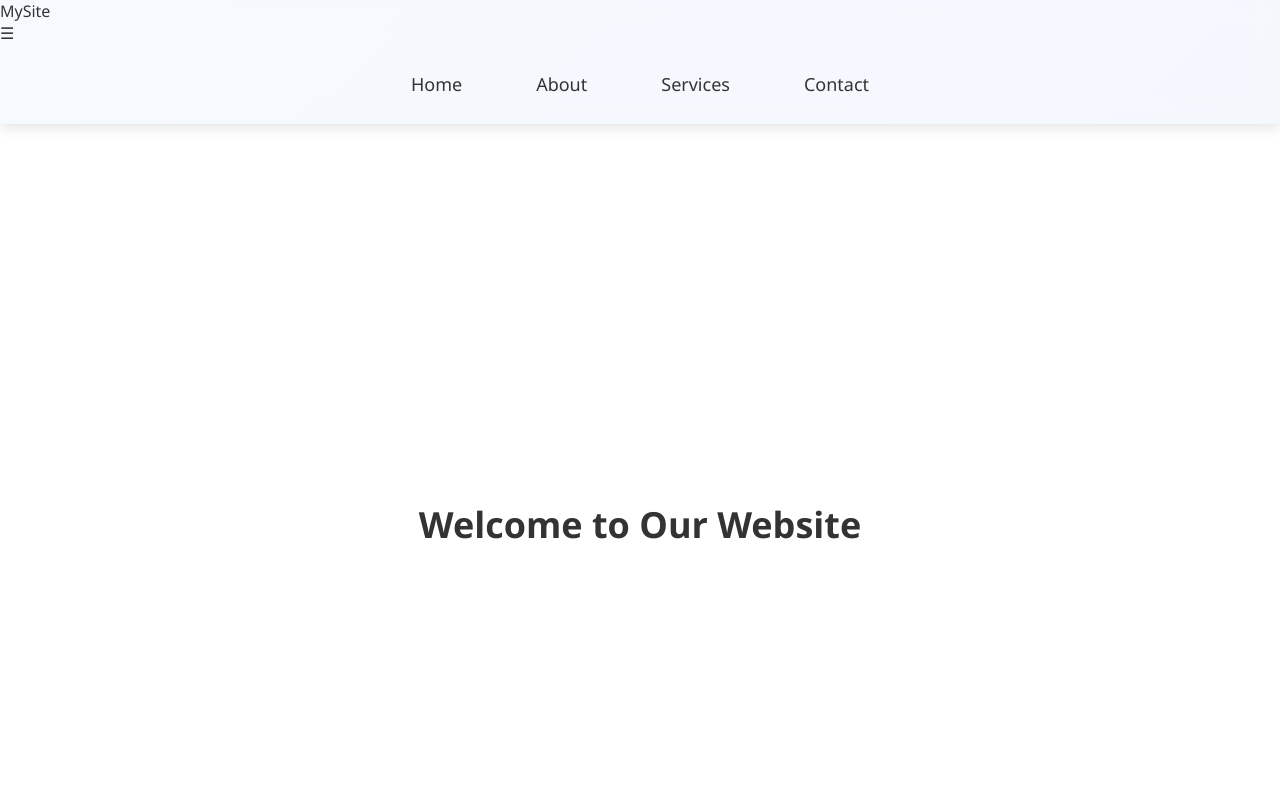
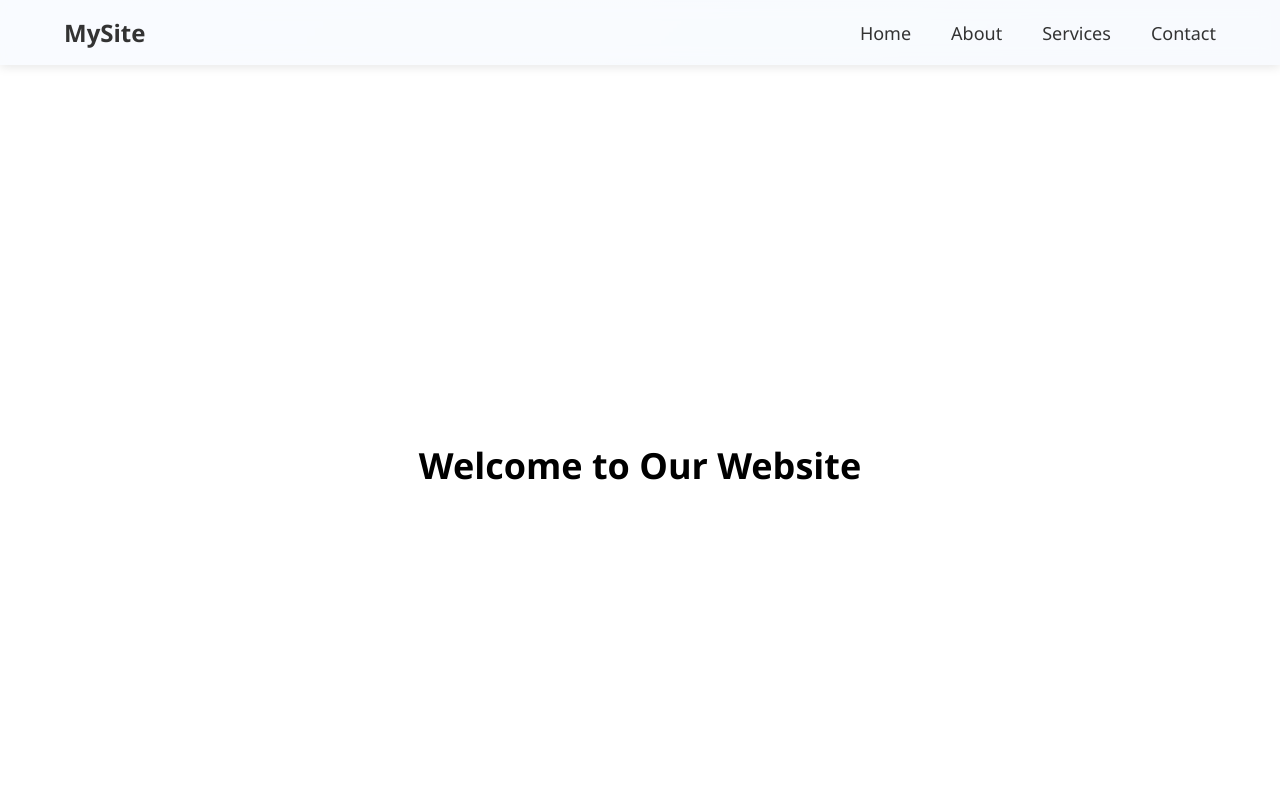
Before and after one commit to pratham860514/Task-1, a plain HTML site: page iit.html/index.html in a window 1280 px wide. Shown: the top 800 px of the page. Drawn offline with Linux system fonts and the light colour scheme.

Commit message:
style.css

```diff
--- a/iit.html/style.css
+++ b/iit.html/style.css
@@ -1,4 +1,3 @@
-/* Reset & Basics */
 * {
   margin: 0;
   padding: 0;
@@ -9,57 +8,71 @@
 body {
   font-family: 'Segoe UI', sans-serif;
   background: linear-gradient(135deg, #e0eafc, #cfdef3);
+}
+
+header {
+  background: rgba(255, 255, 255, 0.8);
+  backdrop-filter: blur(8px);
+  box-shadow: 0 2px 10px rgba(0,0,0,0.1);
+  position: sticky;
+  top: 0;
+  z-index: 1000;
+}
+
+.nav-container {
+  max-width: 1200px;
+  margin: auto;
+  padding: 16px 24px;
+  display: flex;
+  align-items: center;
+  justify-content: space-between;
+}
+
+.brand {
+  font-size: 24px;
+  font-weight: bold;
   color: #333;
 }
 
-/* Navbar Styling */
-header {
-  position: sticky;
-  top: 0;
-  z-index: 999;
-  background: rgba(255, 255, 255, 0.7);
-  backdrop-filter: blur(10px);
-  box-shadow: 0 4px 12px rgba(0,0,0,0.1);
+.menu-toggle {
+  font-size: 28px;
+  cursor: pointer;
+  display: none;
+  user-select: none;
 }
 
 .navbar {
   display: flex;
-  justify-content: center;
-  gap: 50px;
-  padding: 20px 0;
+  gap: 40px;
 }
 
 .navbar a {
+  text-decoration: none;
+  color: #333;
+  font-size: 18px;
   position: relative;
-  text-decoration: none;
-  font-size: 18px;
-  color: #333;
-  padding: 8px 12px;
-  border-radius: 8px;
-  transition: all 0.3s ease-in-out;
+  transition: color 0.3s ease;
 }
 
 .navbar a::after {
   content: '';
   position: absolute;
   width: 0%;
-  height: 3px;
+  height: 2px;
   background: #007acc;
+  bottom: -4px;
   left: 0;
-  bottom: -5px;
   transition: width 0.3s ease-in-out;
 }
 
 .navbar a:hover {
   color: #007acc;
-  background-color: rgba(0, 122, 204, 0.1);
 }
 
 .navbar a:hover::after {
   width: 100%;
 }
 
-/* Section Styling */
 section {
   min-height: 100vh;
   padding: 80px 40px;
@@ -68,21 +81,11 @@ section {
   justify-content: center;
   font-size: 36px;
   font-weight: 600;
-  transition: background 0.4s ease-in-out;
+  text-align: center;
 }
 
-#home {
-  background-color: #fff;
-}
 
-#about {
-  background-color: #fce4ec;
-}
-
-#services {
-  background-color: #e3f2fd;
-}
-
-#contact {
-  background-color: #e8f5e9;
-}
+#home { background-color: #fff; }
+#about { background-color: #fce4ec; }
+#services { background-color: #e3f2fd; }
+#contact { background-color: #e8f5e9; }
```
